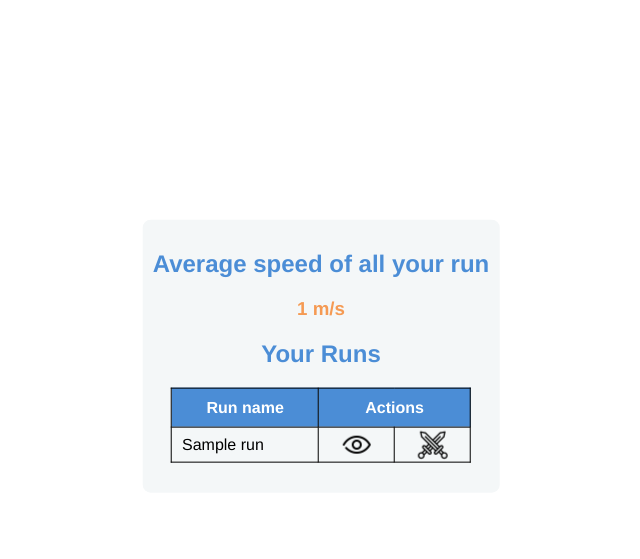
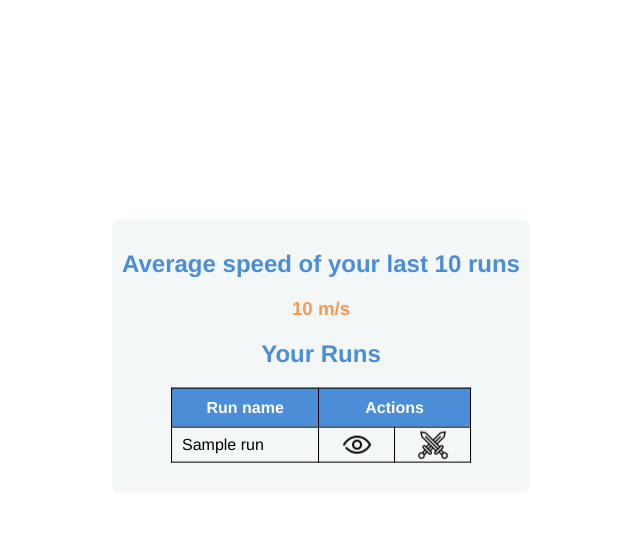
Before and after one commit to MFranceschi6/BeepBeep-API-gateway, a Flask app: template monolith/templates/index.html in a window 1280 px wide. Shown: the part 44-603 px from the top of the page, without its empty margins (319-959 px from the left). Run offline with Flask 2, Linux system fonts and the light colour scheme; a user stored in the database is signed in; the template is opened without the code that fills it: most values are stand-ins (such as "Sample title", 1, 10 or a date in 2020).

Commit message:
Now shows Average speed

```diff
--- a/monolith/templates/index.html
+++ b/monolith/templates/index.html
@@ -4,9 +4,9 @@
   <div class="content">
     {% if current_user.is_authenticated %}
 
-      {% if total_average_speed %}
-        <h2 class="textJeansDark text-center">Average speed of all your run</h2>
-        <h3 class="textPumpkingDark text-center">{{total_average_speed}} m/s</h3>
+      {% if average_speed >= 0 %}
+        <h2 class="textJeansDark text-center">Average speed of your last 10 runs</h2>
+        <h3 class="textPumpkingDark text-center">{{average_speed}} m/s</h3>
       {% endif %}
 
       <h2 class="textJeansDark text-center">Your Runs</h2>
```
